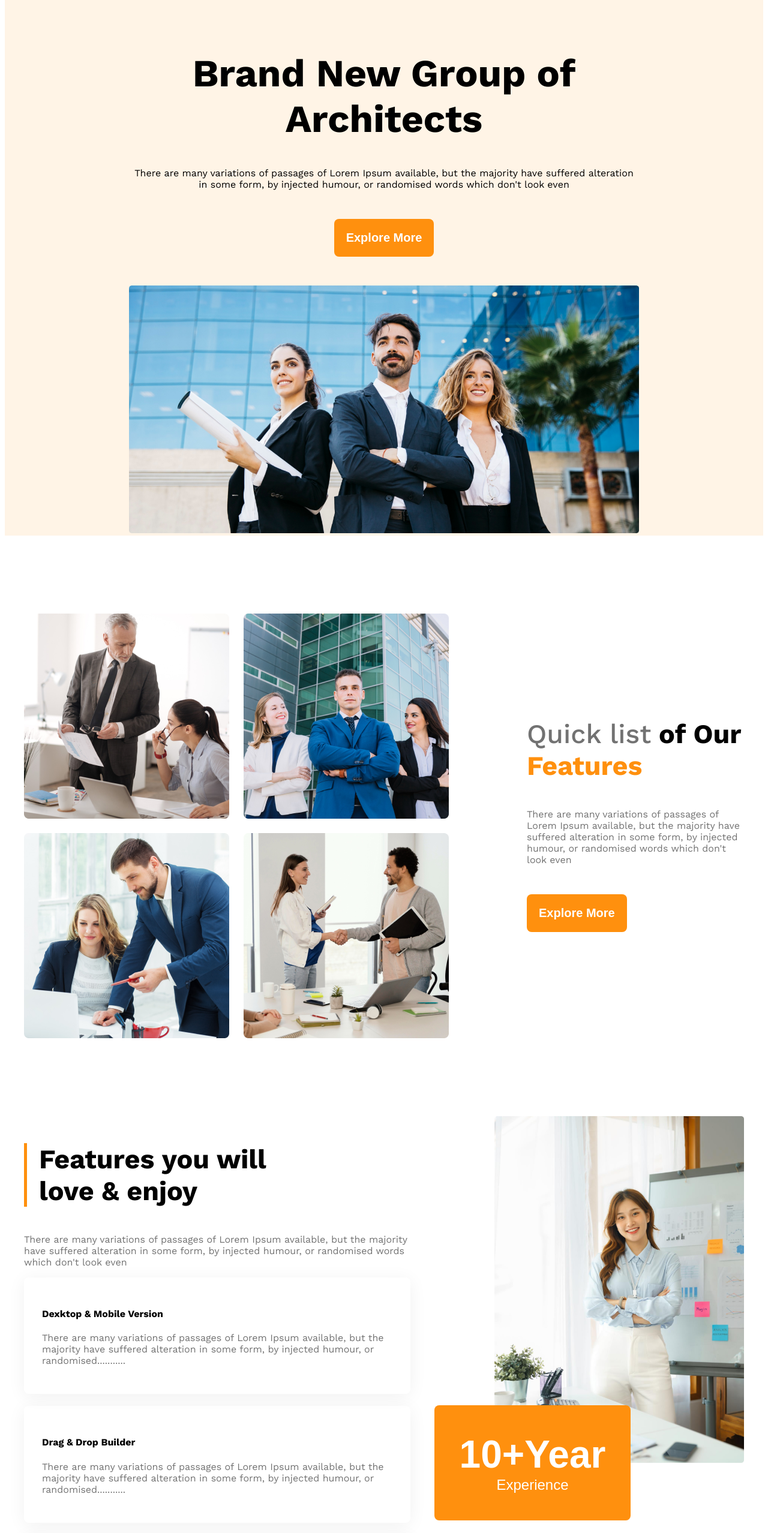
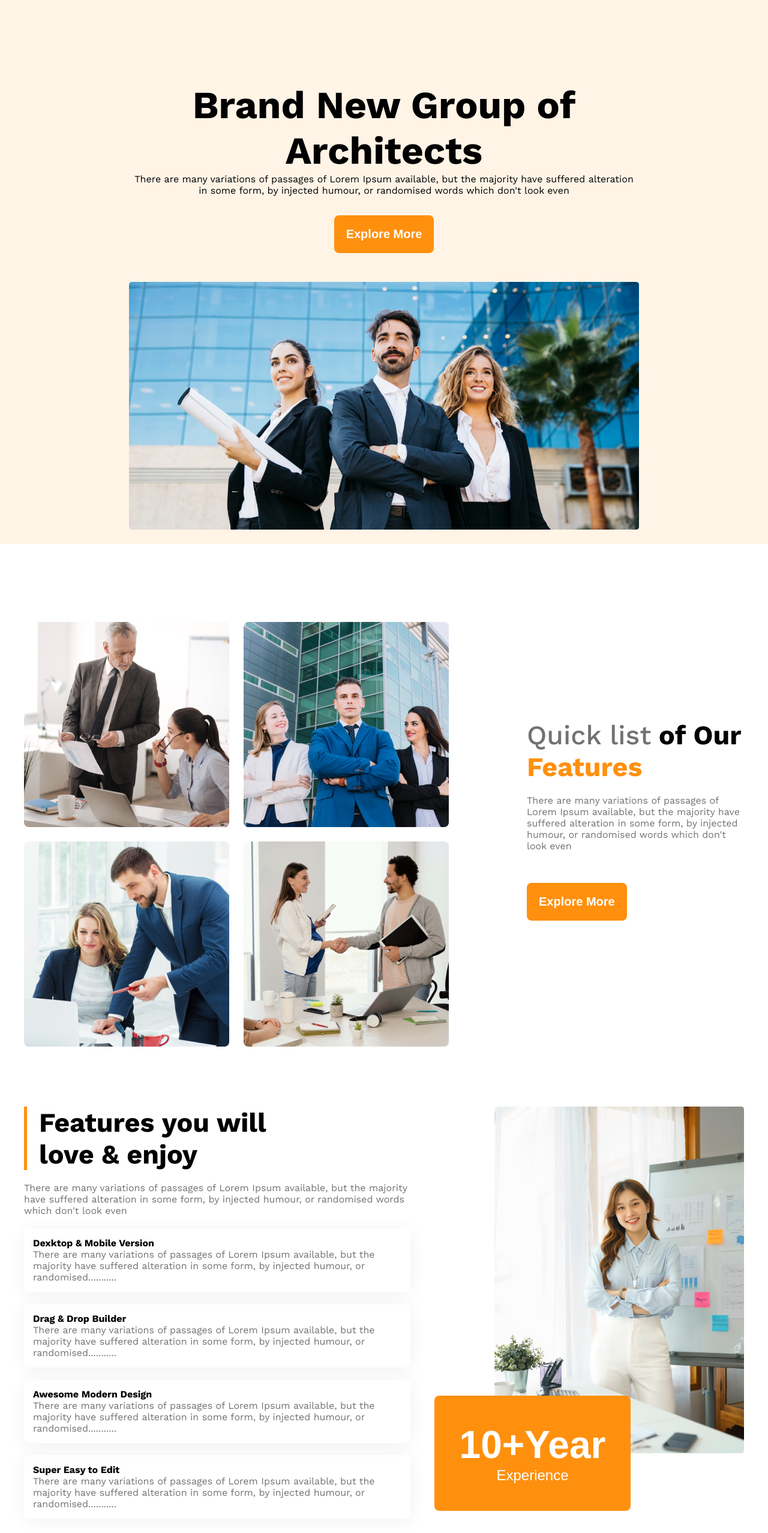
Before and after one commit to faruksiraje1469/g3-architects-webpage, a plain HTML site: page index.html in a window 1280 px wide. Shown: the part 120-2676 px from the top of the page at 60% size. Drawn offline with nearby package versions, Linux system fonts and the light colour scheme.

Commit message:
added modified section

```diff
--- a/index.html
+++ b/index.html
@@ -23,7 +23,7 @@
 
         </nav>
 
-        <div class="banner">
+        <div class="banner display-flex">
             <div class="banner-content">
                 <h1 class="banner-title">Brand New Group of Architects</h1>
                 <p class="banner-description">There are many variations of passages of Lorem Ipsum available, but the
@@ -32,8 +32,8 @@
                     even</p>
                 <button class="btn-primary">Explore More</button>
                 <img class="banner-img" src="images/banner.png" alt="">
+            </div>
 
-            </div>
 
 
 
@@ -65,10 +65,10 @@
         </section>
 
         <!-- features you will enjoy -->
-        <section class="features display-flex">
+        <section class="features ">
             <div>
                 <h3 id="feature-section-title" class="section-title">Features you will<br> love & enjoy</h3>
-                <p class="text-light-gray">There are many variations of passages of Lorem Ipsum available, but the
+                <p class="text-light-gray feature-description">There are many variations of passages of Lorem Ipsum available, but the
                     majority have suffered
                     alteration in some form, by injected humour, or randomised words which don't look even</p>
 
@@ -106,10 +106,10 @@
                 </button>
 
             </div>
+
+
         </section>
-
         <!-- some facts -->
-
         <section class="some-facts">
             <h3 class="section-title">Some Facts</h3>
             <p class="text-light-gray fact-description">There are many variations of passages of Lorem Ipsum available,
@@ -174,7 +174,7 @@
     </main>
 
     <footer id="footer" class="bg-light">
-        <h4>All rights reserved copyright@2025 landing page design By Siraje</h4>
+        <h5 >All rights reserved copyright@2025 landing page design By Siraje</h5>
 
     </footer>
 
--- a/style/g3_archi_style.css
+++ b/style/g3_archi_style.css
@@ -1,5 +1,9 @@
 @import url('https://fonts.googleapis.com/css2?family=Work+Sans:ital,wght@0,100..900;1,100..900&display=swap');
-
+*{
+    margin: 0;
+    padding: 0;
+    box-sizing: border-box;
+}
 
 .work-sans-font {
   font-family: "Work Sans", serif;
@@ -64,6 +68,7 @@ main>section{
 .navbar{
     justify-content: space-around;
     align-items: center;
+    padding-top:50px ;
 }
 .brand{
     font-weight: 700;
@@ -82,6 +87,10 @@ main>section{
     max-width: 1440px;
     margin: 0 auto;
 }
+.banner{
+    flex-direction: column;
+}
+
 
 
 /* banner style */
@@ -89,15 +98,18 @@ main>section{
     max-width: 850px;
     margin: 0 auto;
     text-align: center;
+    /* border: 1px solid black; */
 
 }
 .banner-title{
     font-weight: 700;
     font-size: 4rem;
+    margin-top: 150px;
 }
 .banner-img{
-    height: 100%;
     width: 100%;
+    margin-bottom: 20px;
+    object-fit: cover;
 
 }
 
@@ -170,17 +182,26 @@ main>section{
 /* feature style */
 .features{
     gap: 140px;
+    display: flex;
+    margin-top: 100px;
+    margin-bottom: 20px;
+
+}
+.feature-description{
+    margin-top: 20px;
+    margin-bottom: 20px;
 }
 #feature-section-title{
     border-left: 5px solid #FF900E;
     padding-left: 20px;
 }
 .feature-card{
-    padding: 30px;
+    padding: 15px;
     border-radius: 8px;
     box-shadow: 0 4px 30px 0 rgba(0, 0,0, 0.06);
     margin-bottom: 20px;
     margin-bottom: 20px;
+
 
 }
  .feature-title{
@@ -209,23 +230,34 @@ main>section{
 #footer{
     height: 40px;
     width: 75%;
-    text-align: center;
-    font-size: 1.25rem;
-    font-weight: 500;
     margin-top: 100px;
     margin-left: 200px;
+
+}
+
+
+
+#footer h5{
+    text-align: center;
+    font-size: 1rem;
+    font-weight: 400;
 }
 
 
 
 
 
+
 @media screen and (max-width: 576px) {
-     .navbar
-     .nav-links
+     .navbar,
+     .nav-links,
      .teams
-     .features{
+     {
         flex-direction: column;
+    }
+    .features , .our-features {
+        flex-direction: column;
+
     }
     .team-img-container,
     .fact-container,
@@ -237,12 +269,13 @@ main>section{
     .sponsor-companies
     {
         justify-content: center;
+        align-items: center;
         gap: 24px;
     }
     .our-features{
         margin-left: 20px;
     }
-    .#experience-badge{
+    #experience-badge{
         margin-top: 20px;
         margin-left: 20px;
     }
```
